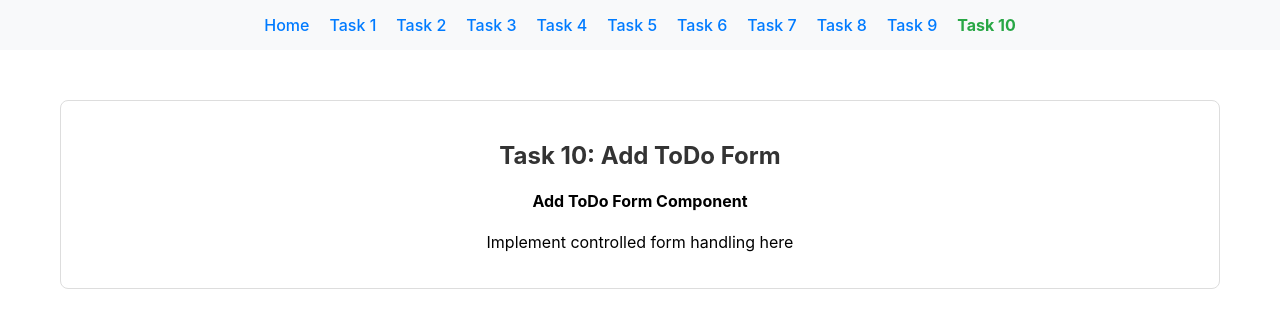
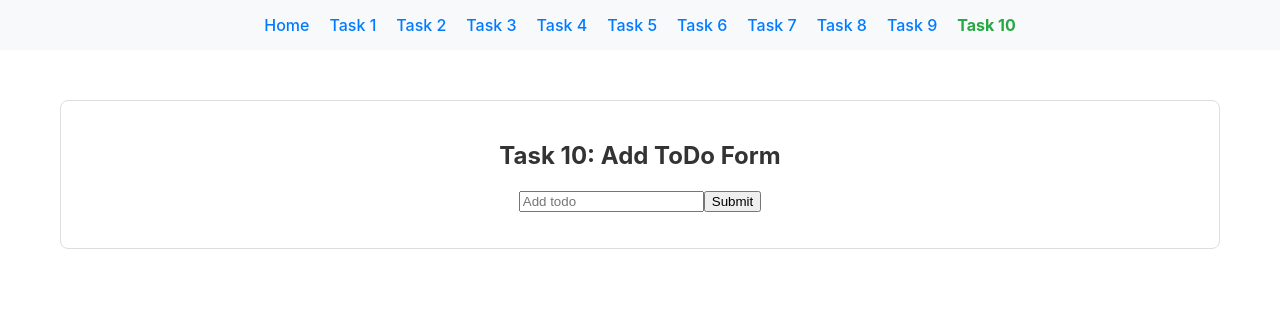
Before and after one commit to DrArzter/node.js-pre-training-course, a React (Create React App) app in the folder React-CSS/react-todo-app/: page /task-10 in a window 1280 px wide. Shown: the top 328 px of the page. Built offline with nearby package versions, Linux system fonts and the light colour scheme.

Commit message:
React-CSS-task-10: implement AddToDoForm controlled form with submit

```diff
--- a/React-CSS/react-todo-app/src/solutions/task-10/AddToDoForm.tsx
+++ b/React-CSS/react-todo-app/src/solutions/task-10/AddToDoForm.tsx
@@ -100,11 +100,31 @@
   //   setTitle('');
   // };
 
+  const [title, setTitle] = useState('');
+  const [todos, setTodos] = useState<Todo[]>([]);
+
+  const handleSubmit = (e: React.FormEvent) => {
+    e.preventDefault();
+    if (!title.trim()) return;
+    setTodos([...todos, { id: Date.now(), title: title.trim(), completed: false }]);
+    setTitle('');
+  };
+
   return (
     <div>
-      {/* TODO: Replace this with your implementation */}
-      <h4>Add ToDo Form Component</h4>
-      <p>Implement controlled form handling here</p>
+      <form onSubmit={handleSubmit}>
+        <input
+          value={title}
+          onChange={e => setTitle(e.target.value)}
+          placeholder="Add todo"
+        />
+        <button type="submit">Submit</button>
+      </form>
+      <ul>
+        {todos.map(todo => (
+          <li key={todo.id}>{todo.title}</li>
+        ))}
+      </ul>
     </div>
   );
 };
```
